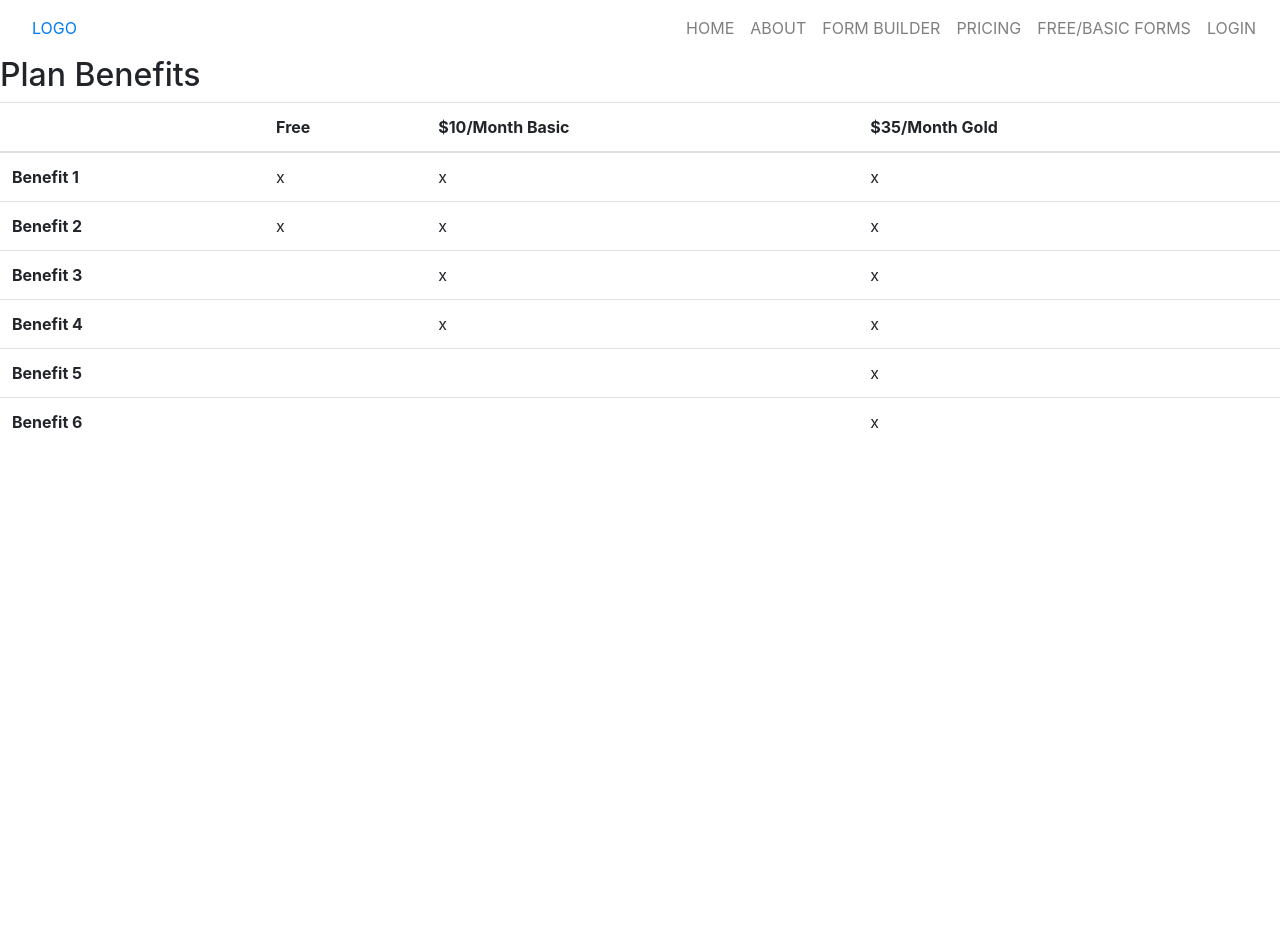
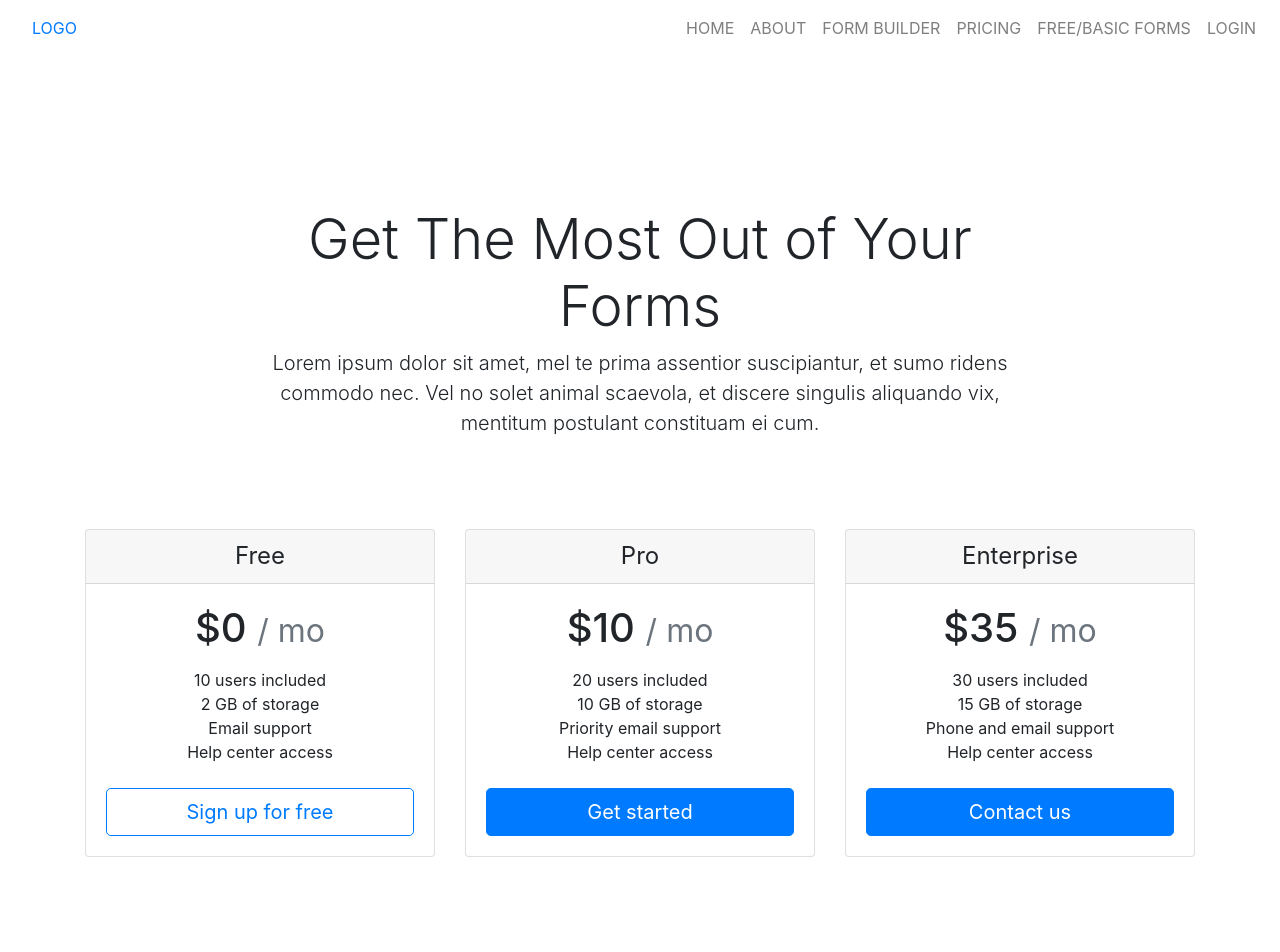
Before and after one commit to Pasquariello/paseon, a Next.js app: page /pricing in a window 1280 px wide. Shown: the top 952 px of the page. Before the commit the page ends 800 px from the top, so only its background shows below. Built offline with nearby package versions, Linux system fonts and the light colour scheme.

Commit message:
hide about page text, add pricing page pricing tabs link to pricing page from learn more button

```diff
--- a/pages/about.js
+++ b/pages/about.js
@@ -4,7 +4,11 @@ import Layout from '../components/MyLayout';
 export default function About() {
   return (
     <>
+
       <Layout>
+      Im the About page <br/>
+      I dont work right now, but other pages such as the pricing page, home page and (most of) the dashboard pages do!
+        <div style={{display:'none'}}>
         <p>This is the about page</p>
         Form Submissions for all ocassions
         <p>Use Paseon for simple forms and form submissions without the need to write your own backend code.</p>
@@ -14,6 +18,7 @@ export default function About() {
         <p>Need to manage multiple form, archive emails, watch submission details, integrate with third party tools like MailChimp, Freshdesk, Jira and more? Create an account  </p>
         <p>Want to build smart and effectiv marketing campaigns?</p>
         <p>Paseon sign up forms will let you manage user subscriptions, import user information into third party tools like, Mailchimp, SendGrid, and other drip marketing tools.</p>
+        </div>
       </Layout>
     </>
   );
--- a/pages/index.js
+++ b/pages/index.js
@@ -91,7 +91,9 @@ export default function Index() {
         <div style={{marginTop: '320px', marginBottom: '300px', padding: '50px', backgroundColor: '#F1F1F1', textAlign: 'center', fontSize: '1.1em', lineHeight: '1.4em'}}>
           <p>Paseon offers a suit a prebuilt forms, form building tools, and integegrations, to handle processing and sending form information to where you need it to go. Follow the steps below to see an example of our basic contact form.  </p>
           <p> To see other services, prebuilt forms or to learn how to use your own form that utilizes our backend to process and send information where you need it to go click the button below </p>
+          <Link href="/pricing">
           <button className="action-button black-btn">LEARN MORE</button>
+          </Link>
         </div>
         <div className="grid-container grid-container--fit">
           <div className="grid-element">
--- a/pages/pricing.js
+++ b/pages/pricing.js
@@ -5,7 +5,69 @@ export default function Pricing() {
   return (
     <>
       <Layout>
-<h2>Plan Benefits</h2>
+    <div class="container">
+
+    <div style={{textAlign: 'center', padding: '150px 150px 75px 150px'}}>
+    <h1 className="display-4">Get The Most Out of Your Forms</h1>
+    <p className="lead">Lorem ipsum dolor sit amet, mel te prima assentior suscipiantur, et sumo ridens commodo nec. Vel no solet animal scaevola, et discere singulis aliquando vix, mentitum postulant constituam ei cum.</p>
+    </div>
+
+      <div class="card-deck mb-3 text-center">
+        <div class="card mb-4 box-shadow">
+          <div class="card-header">
+            <h4 class="my-0 font-weight-normal">Free</h4>
+          </div>
+          <div class="card-body">
+            <h1 class="card-title pricing-card-title">$0 <small class="text-muted">/ mo</small></h1>
+            <ul class="list-unstyled mt-3 mb-4">
+              <li>10 users included</li>
+              <li>2 GB of storage</li>
+              <li>Email support</li>
+              <li>Help center access</li>
+            </ul>
+            <button type="button" class="btn btn-lg btn-block btn-outline-primary">Sign up for free</button>
+          </div>
+        </div>
+        <div class="card mb-4 box-shadow">
+          <div class="card-header">
+            <h4 class="my-0 font-weight-normal">Pro</h4>
+          </div>
+          <div class="card-body">
+            <h1 class="card-title pricing-card-title">$10 <small class="text-muted">/ mo</small></h1>
+            <ul class="list-unstyled mt-3 mb-4">
+              <li>20 users included</li>
+              <li>10 GB of storage</li>
+              <li>Priority email support</li>
+              <li>Help center access</li>
+            </ul>
+            <button type="button" class="btn btn-lg btn-block btn-primary">Get started</button>
+          </div>
+        </div>
+        <div class="card mb-4 box-shadow">
+          <div class="card-header">
+            <h4 class="my-0 font-weight-normal">Enterprise</h4>
+          </div>
+          <div class="card-body">
+            <h1 class="card-title pricing-card-title">$35 <small class="text-muted">/ mo</small></h1>
+            <ul class="list-unstyled mt-3 mb-4">
+              <li>30 users included</li>
+              <li>15 GB of storage</li>
+              <li>Phone and email support</li>
+              <li>Help center access</li>
+            </ul>
+            <button type="button" class="btn btn-lg btn-block btn-primary">Contact us</button>
+          </div>
+        </div>
+      </div>
+
+
+<div style={{marginTop: '150px'}}>
+
+<div style={{textAlign: 'center', padding: '0px 150px 50px 150px'}}>
+    <h1 className="display-4">Plan Breakdown</h1>
+    {/* <p className="lead">Lorem ipsum dolor sit amet, mel te prima assentior suscipiantur, et sumo ridens commodo nec. Vel no solet animal scaevola, et discere singulis aliquando vix, mentitum postulant constituam ei cum.</p> */}
+</div>
+
 <table class="table">
     <thead>
         <tr>
@@ -54,7 +116,8 @@ export default function Pricing() {
         </tr>
     </tbody>
 </table>
-
+</div>
+</div>
       </Layout>
     </>
   );
```
